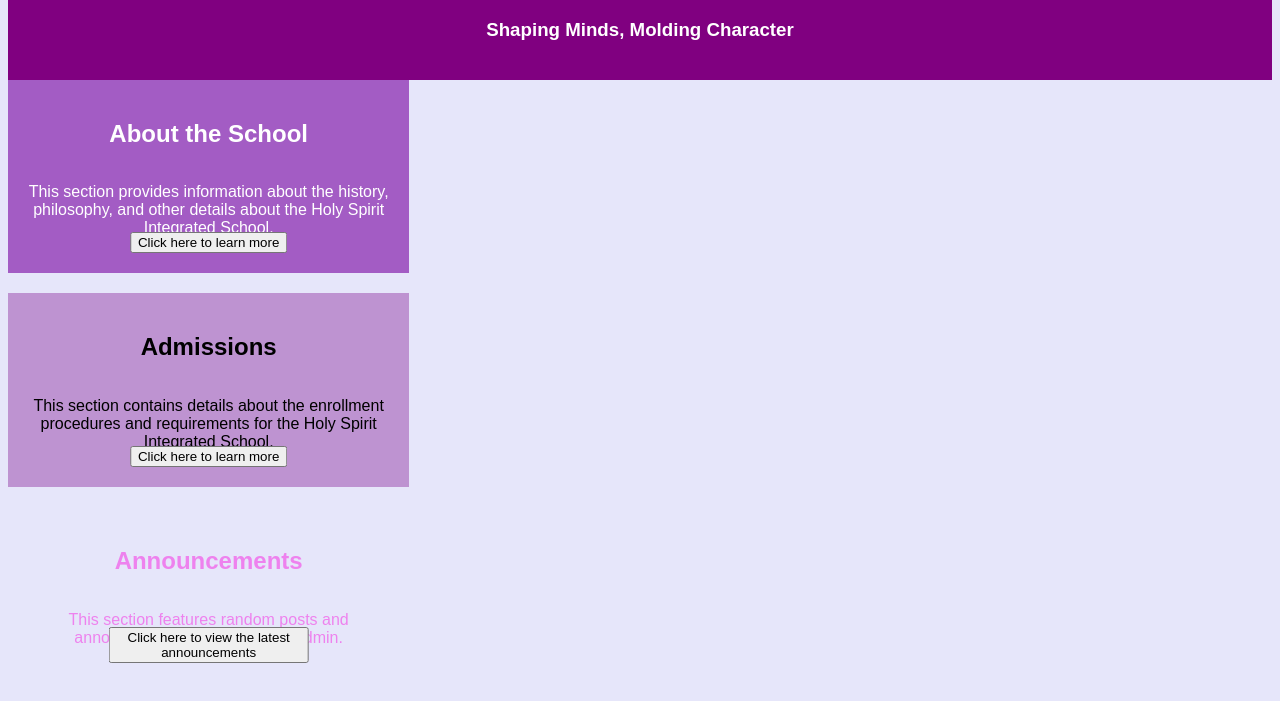
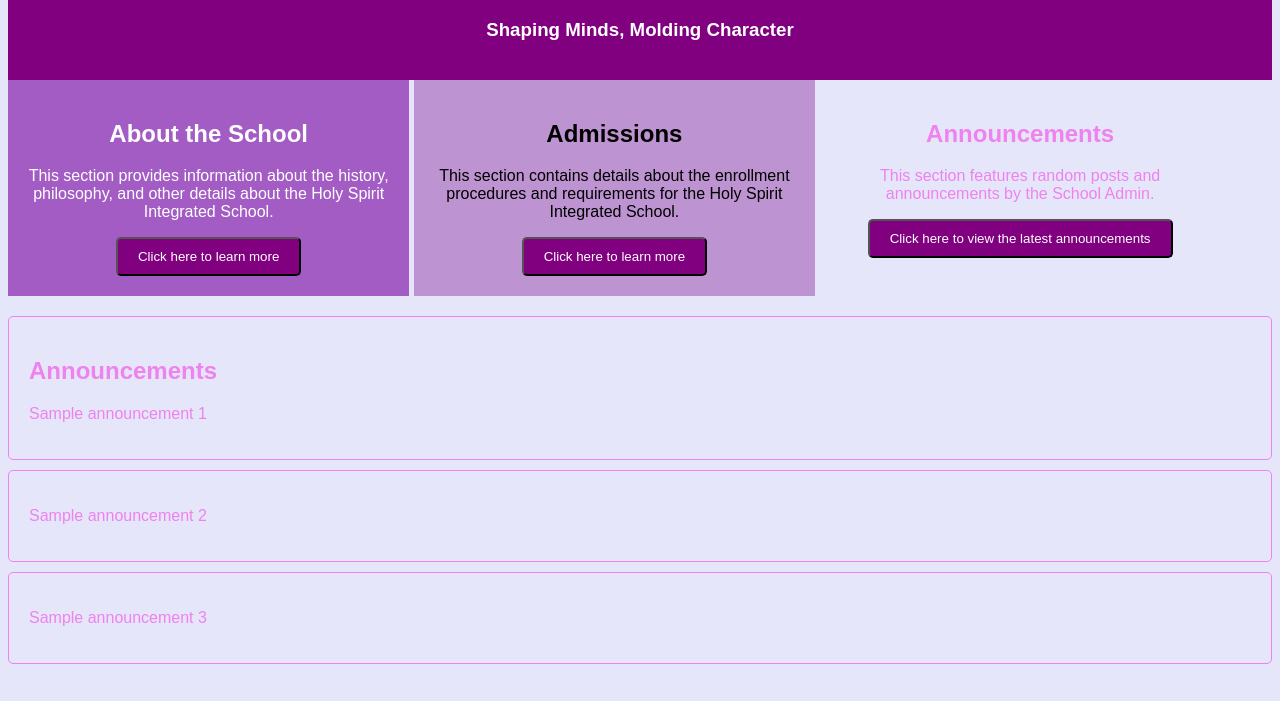
Before and after one commit to FalsePatronus/FalsePatronus.github.io, a plain HTML site: page index.html in a window 1280 px wide. Shown: the part 89-790 px from the top of the page. Drawn offline with Linux system fonts and the light colour scheme.

Commit message:
Update styles.css

```diff
--- a/styles.css
+++ b/styles.css
@@ -18,27 +18,27 @@ body {
 /* Styles for the buttons */
 
 .btn {
-  display: block; /* Change display property to block */
-  position: absolute; /* Position the button absolutely */
-  bottom: 20px; /* Adjust the distance from the bottom */
-  left: 50%; /* Move the button to the horizontal center */
-  transform: translateX(-50%); /* Center the button horizontally */
+  display: inline-block;
+  padding: 10px 20px;
+  background-color: purple;
+  color: white;
+  text-decoration: none;
+  border-radius: 5px;
+  text-align: center;
 }
+
 
 /* Styles for the boxes */
 
 .box {
-  position: relative; /* Add position relative to the box */
-  padding: 20px; /* Adds padding around the box content */
-  margin-bottom: 20px; /* Adds margin at the bottom of each box */
-  display: flex; /* Use flexbox to center the content */
-  flex-direction: column; /* Stack the content vertically */
-  align-items: center; /* Center the content horizontally */
-  justify-content: center; /* Center the content vertically */
-  text-align: center; /* Center the text within the box */
-  width: calc(33.33% - 20px); /* Sets the width of each box to one-third of the parent container minus the margin */
-  box-sizing: border-box; /* Includes padding and border in the box's total width */
-  vertical-align: top; /* Vertically aligns the boxes to the top */
+  background-color: lavender;
+  padding: 20px;
+  margin-bottom: 20px;
+  display: inline-block;
+  width: calc(33.33% - 20px);
+  box-sizing: border-box;
+  vertical-align: top;
+  text-align: center; /* Add text-align: center to center the content within the boxes */
 }
 
 /* Individual styles for each box */
@@ -47,9 +47,9 @@ body {
   padding: 20px;
   border: 1px solid violet;
   border-radius: 5px;
-  text-align: center;
   margin-bottom: 10px;
 }
+
 
 .box-content {
   margin-top: 10px;
```
